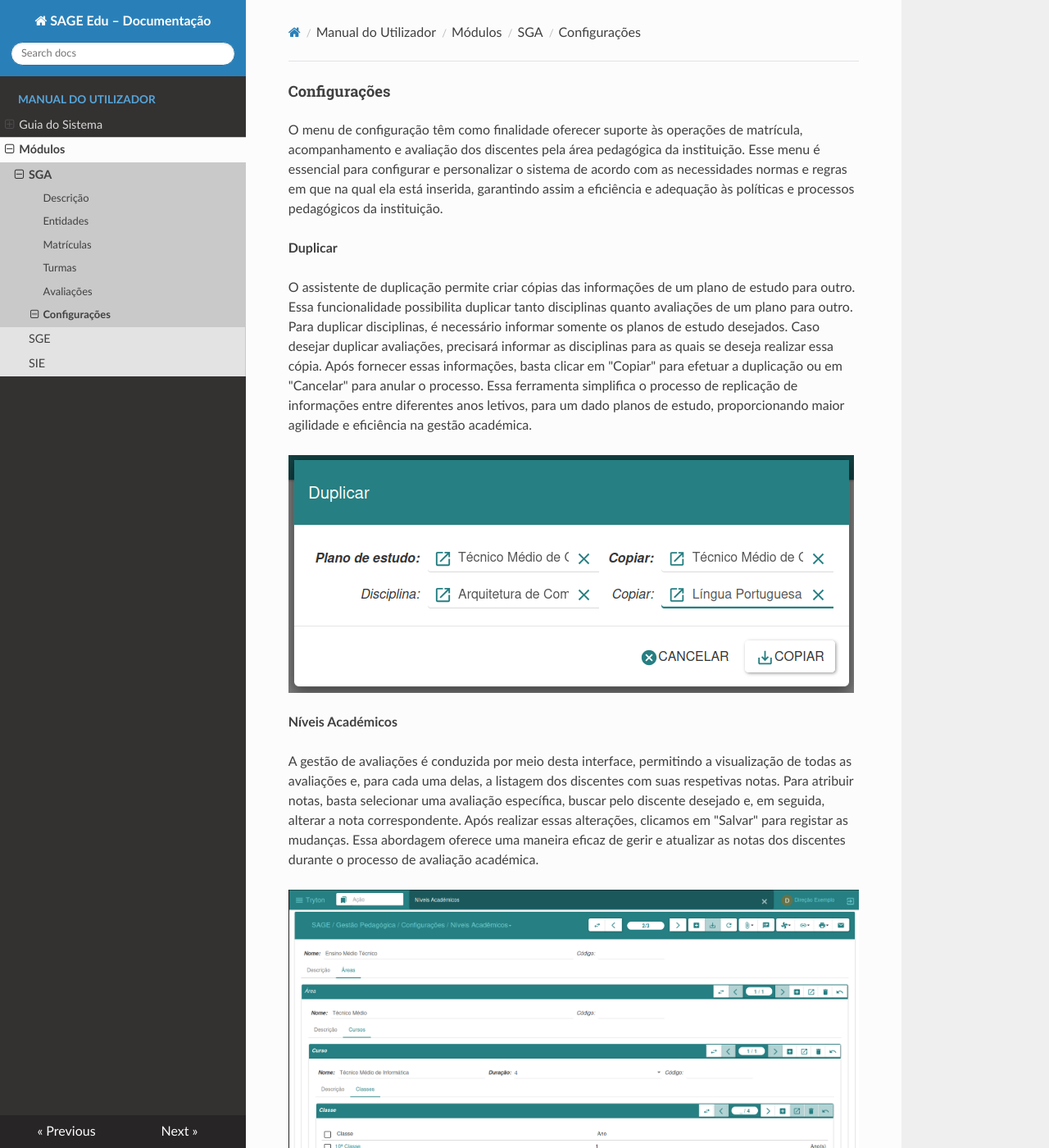
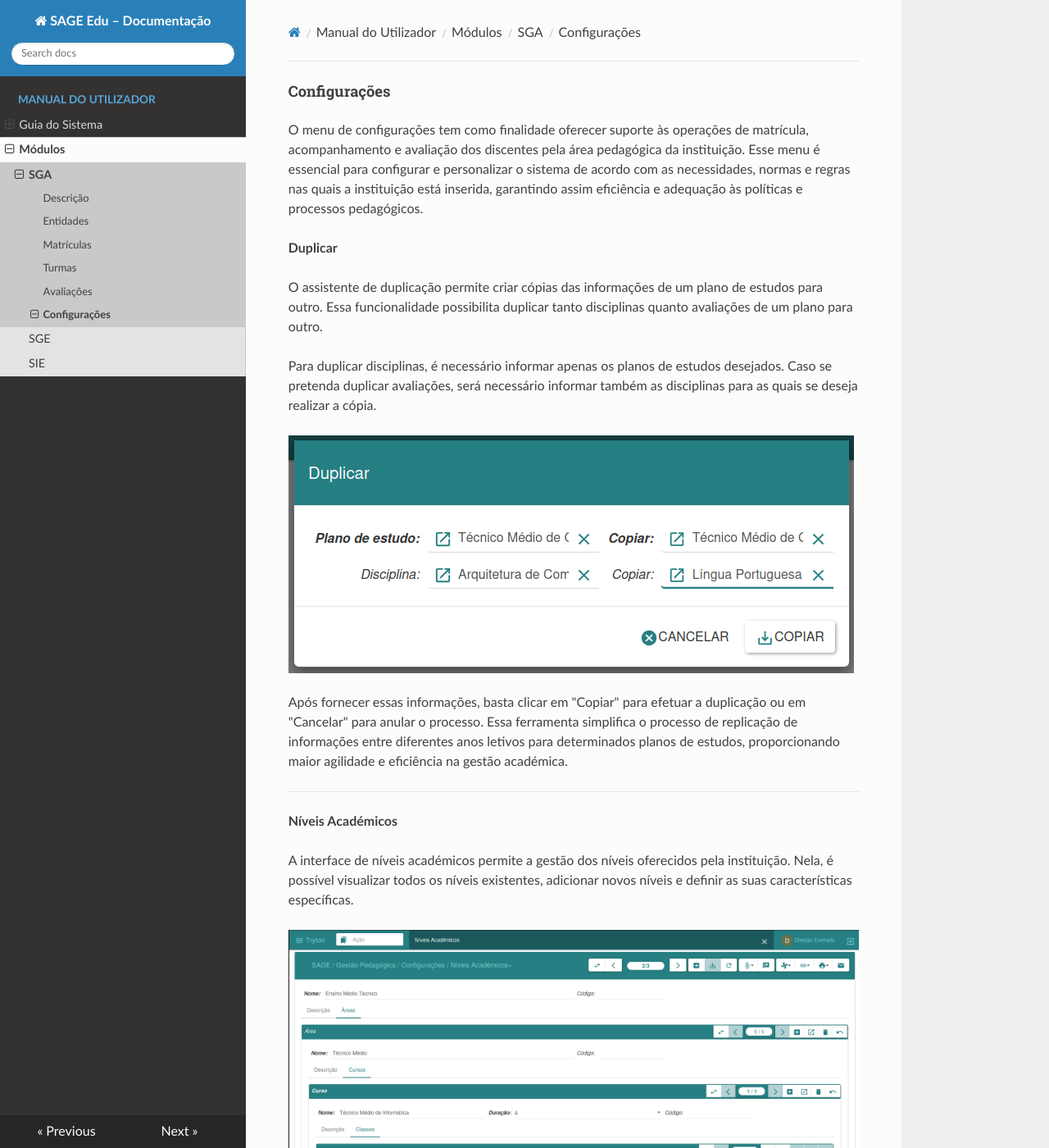
Before and after one commit to zacariasjuliano/sage-edu-docs, an MkDocs documentation site: the page built from docs/modulos/sga/configuration.md, in a window 1280 px wide and 1400 px high. Shown: the whole window at 82% size. Built offline with MkDocs 1.6.1, drawn with Linux system fonts in a browser that asks for light colours; nearby versions of some CDN libraries; some of the changed text lies outside the part shown.

Commit message:
Pages SGA

```diff
--- a/docs/modulos/sga/configuration.md
+++ b/docs/modulos/sga/configuration.md
@@ -1,50 +1,72 @@
 #### Configurações
 
-O menu de configuração têm como finalidade oferecer suporte às operações de matrícula, acompanhamento e avaliação dos discentes pela área pedagógica da instituição. Esse menu é essencial para configurar e personalizar o sistema de acordo com as necessidades normas e regras em que na qual ela está inserida, garantindo assim a eficiência e adequação às políticas e processos pedagógicos da instituição.
+O menu de configurações tem como finalidade oferecer suporte às operações de matrícula, acompanhamento e avaliação dos discentes pela área pedagógica da instituição.
+Esse menu é essencial para configurar e personalizar o sistema de acordo com as necessidades, normas e regras nas quais a instituição está inserida, garantindo assim eficiência e adequação às políticas e processos pedagógicos.
 
 
 **Duplicar**
 
-O assistente de duplicação permite criar cópias das informações de um plano de estudo para outro. Essa funcionalidade possibilita duplicar tanto disciplinas quanto avaliações de um plano para outro.
-Para duplicar disciplinas, é necessário informar somente os planos de estudo desejados. Caso desejar duplicar avaliações, precisará informar as disciplinas para as quais se deseja realizar essa cópia. Após fornecer essas informações, basta clicar em "Copiar" para efetuar a duplicação ou em "Cancelar" para anular o processo. Essa ferramenta simplifica o processo de replicação de informações entre diferentes anos letivos, para um dado planos de estudo, proporcionando maior agilidade e eficiência na gestão académica.
+O assistente de duplicação permite criar cópias das informações de um plano de estudos para outro. Essa funcionalidade possibilita duplicar tanto disciplinas quanto avaliações de um plano para outro.
+
+Para duplicar disciplinas, é necessário informar apenas os planos de estudos desejados.
+Caso se pretenda duplicar avaliações, será necessário informar também as disciplinas para as quais se deseja realizar a cópia.
 
 ![Texto alternativo](../../imagens/conf_duplicar.png)
 
+Após fornecer essas informações, basta clicar em "Copiar" para efetuar a duplicação ou em "Cancelar" para anular o processo.
+Essa ferramenta simplifica o processo de replicação de informações entre diferentes anos letivos para determinados planos de estudos, proporcionando maior agilidade e eficiência na gestão académica.
+
+---
 
 **Níveis Académicos**
 
-A gestão de avaliações é conduzida por meio desta interface, permitindo a visualização de todas as avaliações e, para cada uma delas, a listagem dos discentes com suas respetivas notas.
-Para atribuir notas, basta selecionar uma avaliação específica, buscar pelo discente desejado e, em seguida, alterar a nota correspondente. Após realizar essas alterações, clicamos em "Salvar" para registar as mudanças. Essa abordagem oferece uma maneira eficaz de gerir e atualizar as notas dos discentes durante o processo de avaliação académica.
+A interface de níveis académicos permite a gestão dos níveis oferecidos pela instituição.
+Nela, é possível visualizar todos os níveis existentes, adicionar novos níveis e definir as suas características específicas.
 
 ![Texto alternativo](../../imagens/niveis_academicos.png)
 
+---
 
 **Sala de Aulas**
 
-A gestão de salas de aulas é conduzida nesta interface, possibilitando o registo de novas salas. Para criar uma nova sala de aula, basta clicar em novo, informar os dados necessários e, em seguida, clicar em "Salvar" para concluir o processo.
+A gestão de salas de aula é realizada nesta interface, permitindo o registo de novas salas.
+Para criar uma sala de aula, basta clicar em "Novo", inserir os dados necessários e, em seguida, clicar em "Salvar" para concluir o processo.
 
 ![Texto alternativo](../../imagens/salas_aulas.png)
 
+---
 
 **Métricas**
 
-A gestão de métricas ou avaliações é realizada nesta interface, onde é possível visualizar todas as métricas existentes. Para criar uma nova métrica, basta clicar em novo, informar os dados necessários e, em seguida, clicar em "Salvar" para concluir o processo.  Em cada métrica podemos encontrar a avaliação, o tipo de avaliação e o nome da métrica.
+A gestão de métricas (ou avaliações) é feita nesta interface, onde é possível visualizar todas as métricas existentes.
+Para criar uma nova métrica, basta clicar em "Novo", informar os dados necessários e, em seguida, clicar em "Salvar".
+
+Cada métrica contém informações como a avaliação, o tipo de avaliação e o nome da métrica.
 
 ![Texto alternativo](../../imagens/metricas.png)
 
+---
 
 **Ano Letivos**
 
-A interface de anos letivos permite realizar uma gestão completa dos anos letivos. Nela, é possível definir os períodos letivos, as fases e critérios de admissão, os planos de estudos e criar novas turmas. Ao clicar no em novo, é possível criar novos anos letivos, informando o período de início e fim desejado.
+A interface de anos letivos permite realizar uma gestão completa dos períodos letivos.
+Nela, é possível definir trimestres, fases e critérios de admissão, planos de estudos e criar novas turmas.
+
+Ao clicar em "Novo", é possível criar um novo ano letivo, informando o período de início e fim desejado.
 
 ![Texto alternativo](../../imagens/ano_lectivo.png)
 
-Para definir os períodos trimestrais, clicamos na aba de "Trimestres". Ao clicar em novo, podemos adicionar os períodos letivos do ano desejado.
-Para definir as fases de admissão, clicamos na aba de "Fases". Ao clicar em novo, podemos adicionar as fases de admissão que estarão disponíveis para aquele ano letivo, incluindo a informação do critério de admissão a ser utilizado por cada fase.
-Para estabelecer os planos de estudos a serem utilizados no ano letivo, clicamos na aba de "Planos de Estudos". Ao clicar em novo, podemos incluir novos planos de estudos conforme os cursos a serem lecionados ano letivo, e também informar as disciplinas e avaliações que farão parte do mesmo.
-Além disso, temos a opção de criar novas turmas diretamente nessa interface, caso não desejemos realizar essa ação pelo menu de turmas. Essas funcionalidades proporcionam uma gestão abrangente e integrada dos elementos-chave associados ao ano letivo.
+* Para definir os períodos trimestrais, clicamos na aba "Trimestres". Ao clicar em "Novo", adicionamos os períodos letivos desejados.
+
+* Para definir as fases de admissão, clicamos na aba "Fases". Em "Novo", adicionamos as fases e seus respetivos critérios de admissão.
+
+* Para definir os planos de estudos do ano letivo, clicamos na aba "Planos de Estudos". Em "Novo", incluímos novos planos, bem como as disciplinas e avaliações que farão parte de cada um.
+
+Além disso, é possível criar novas turmas diretamente por esta interface, caso não se deseje realizar essa ação pelo menu Turmas.
+Essas funcionalidades proporcionam uma gestão abrangente e integrada dos elementos-chave associados ao ano letivo.
 
 
-***OBS***
+***Observação***
 
-No meu de configurações exite ao sub-menu *Pré-Configurados*, onde existe algumas configurações disponíves para o uso. Podendo ser adionadas outras configurações de acordo as necessidades da instituição.
+No menu de configurações existe o sub-menu Pré-Configurados, onde estão disponíveis algumas configurações prontas para uso.
+Podem ser adicionadas outras configurações conforme as necessidades da instituição.
```
